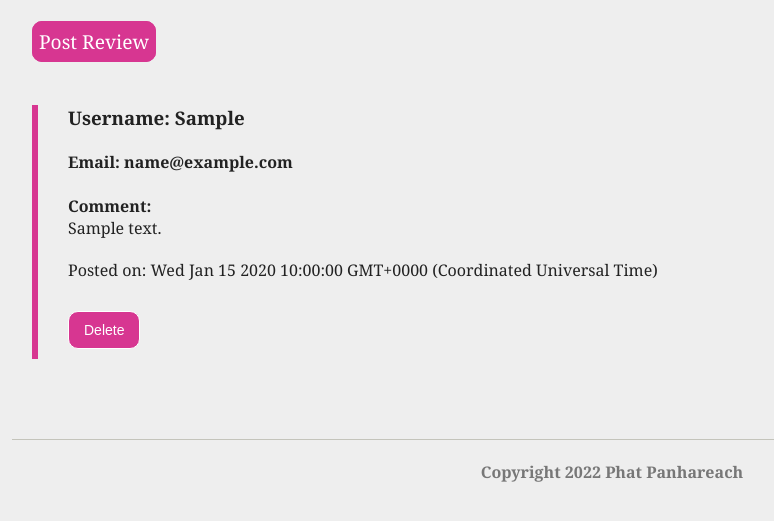
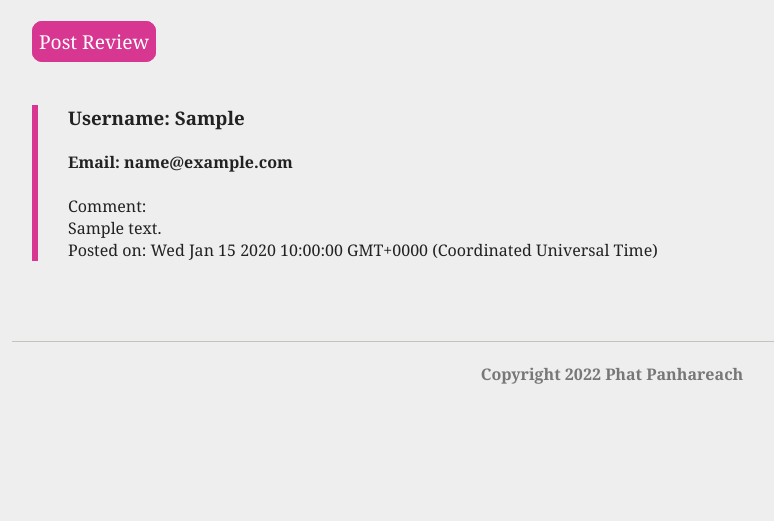
Before and after one commit to Re4ch-Jay/Blog-Jay, a Node server app: page /reviewIndex in a window 1280 px wide. Shown: the part 261-782 px from the top of the page, without its empty margins (28-802 px from the left). Run offline with Node 20, Linux system fonts and the light colour scheme; tables that the repository leaves empty hold one stand-in row (values such as "Sample post"); some libraries are stand-ins or nearby versions.

Commit message:
fixed reviews

```diff
--- a/app.js
+++ b/app.js
@@ -4,7 +4,7 @@ const morgan = require('morgan')
 const mongoose = require('mongoose');
 const blogRoutes = require('./routes/blogRoutes')
 const reviewRoutes = require('./routes/reviewRoutes')
-const PORT = 3000 ||  3500;
+const PORT = 3500;
 
 
 // connect to mongodb
--- a/controllers/reviewController.js
+++ b/controllers/reviewController.js
@@ -27,11 +27,18 @@ const review_create_post = (req, res) => {
         })
 }
 
+const review_get_id = (req, res) => {
+    const id = req.params.id
+    Review.findById(id)
+        .then(result => res.render({review: result}))
+        .catch(err => console.log(err))
+}
+
 const review_delete = (req, res) => {
     const id = req.params.id
     Review.findByIdAndDelete(id)
         .then(result => {
-            res.json({redirect:'/reviews'})
+            res.redirect('/reviews')
         })
         .catch(err => {
             console.log(err)
@@ -42,5 +49,6 @@ module.exports = {
     review_index,
     review_create_get,
     review_create_post,
+    review_get_id,
     review_delete
 }
--- a/public/style.css
+++ b/public/style.css
@@ -171,9 +171,13 @@
       border-radius: 10px;
     }
 
-    .review a:hover{
+    .content.review a:hover{
       background: white;
       color: #d73691;
+    }
+
+    .review-list a:hover{
+      text-decoration: line-through;
     }
 
     .no-reviews{
--- a/routes/reviewRoutes.js
+++ b/routes/reviewRoutes.js
@@ -8,6 +8,8 @@ router.post('/', reviewController.review_create_post)
 
 router.get('/create', reviewController.review_create_get)
 
+router.get('/:id', reviewController.review_delete)
+
 router.delete('/:id', reviewController.review_delete)
 
 module.exports = router;
--- a/views/blogs/details.ejs
+++ b/views/blogs/details.ejs
@@ -19,7 +19,6 @@
 
   <script>
     const trashcan = document.querySelector('a.delete');
-
     trashcan.addEventListener('click', (e) => {
       const endpoint = `/blogs/${trashcan.dataset.doc}`;
 
--- a/views/reviews/index.ejs
+++ b/views/reviews/index.ejs
@@ -5,21 +5,22 @@
 
     <%- include('../partials/nav.ejs') %>
 
-    <h2 class="blogs content">All reviews</h2>
+    <h2 class="blogs content">
+      All reviews
+    </h2>
     <div class="review button">
        <a href="reviewindex/create">Post Review</a>
     </div>
 
-    <div class="blogs content">
+    <div class="blogs content review-list">
 
         <% if(reviews.length > 0){ %>
             <% reviews.forEach(review => { %>
-                <a class="single">
+                <a class="review" href="/reviewindex/<%= review._id %> ">
                     <h3 class="snippet">Username: <%= review.username %></h3>
                     <h4 class="snippet">Email: <%= review.email %></h4>
                     <p class="snippet"><span>Comment:</span><br>  <%= review.review %></p>
                     <p class="snippet date">Posted on: <%= review.createdAt %></p>
-                    <button class="delete-review" data-doc="<%= review._id %>">Delete</button>
                </a>
             <% }) %>
         <% }else { %>
@@ -28,20 +29,5 @@
     </div>
     <%- include('../partials/footer.ejs') %>
 
-    <script>
-        const trashcan = document.querySelector('button.delete-review');
-        trashcan.addEventListener('click', (e) => {
-          const endpoint = `/reviewIndex/${trashcan.dataset.doc}`;
-
-          fetch(endpoint, {
-            method: 'DELETE',
-          })
-          .then(response => response.json())
-          .then(data => window.location.href = data.redirect)
-          .catch(err => console.log(err));
-        });
-      </script>
-
-
 </body>
 </html>
```
Also changed, not shown: controllers/blogController.js (+6 -1 lines).
